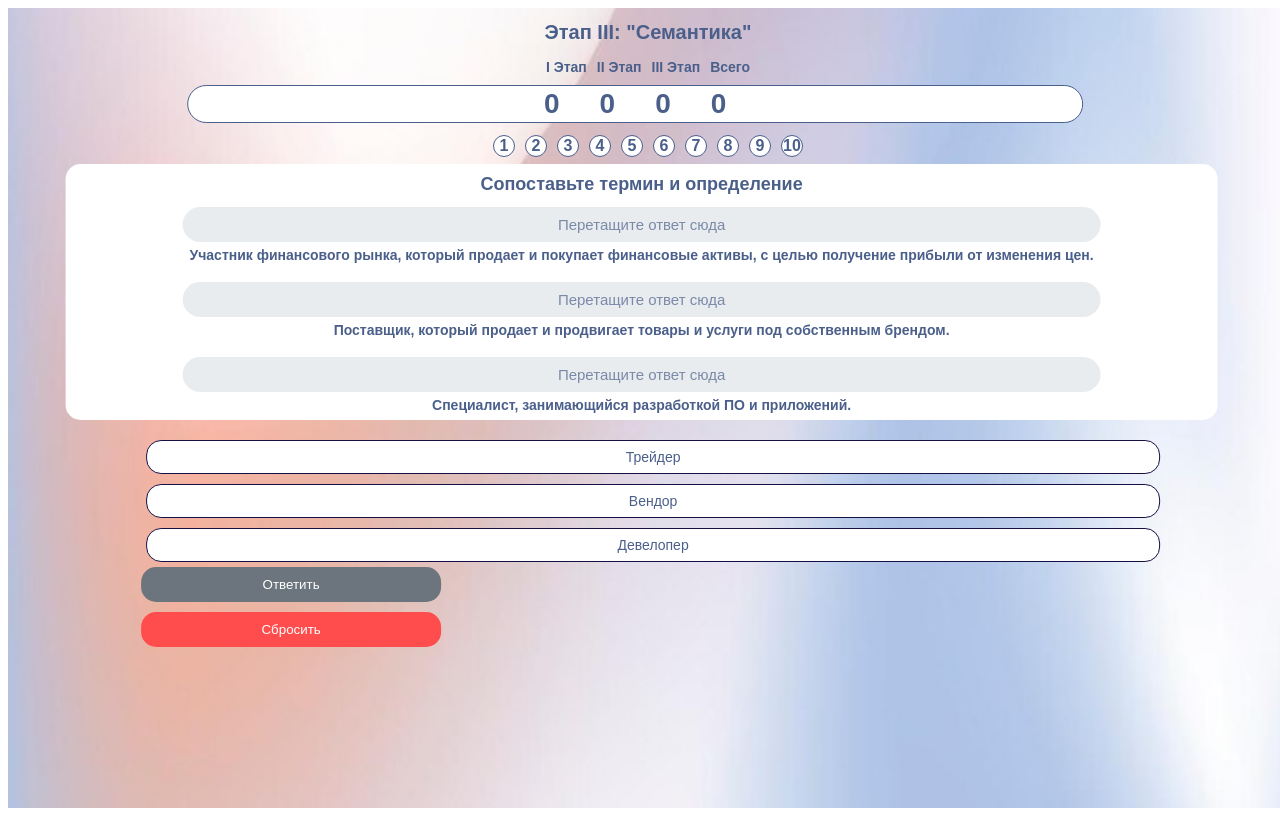
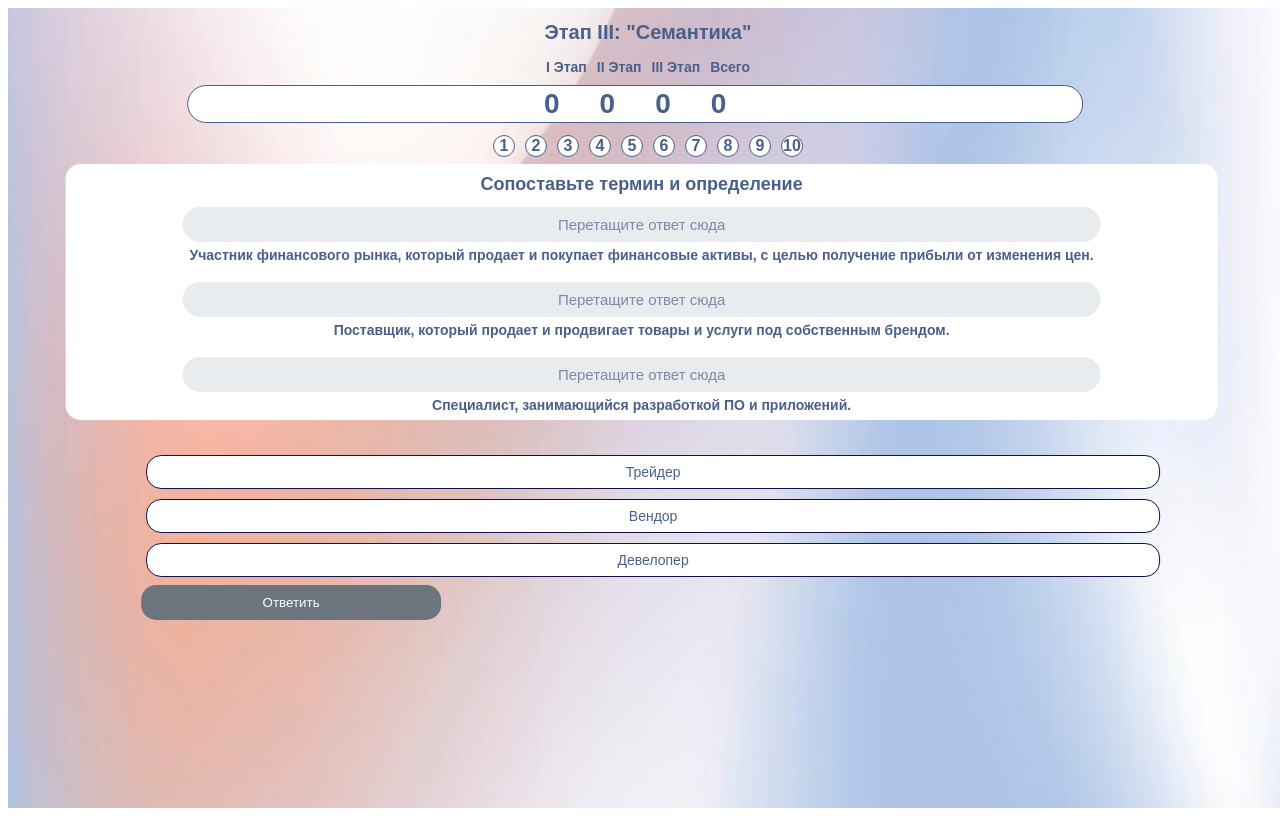
Before and after one commit to Ditrich79/Touch_buttons_VJ, a Vue app: page / in a window 1280 px wide. Built offline with nearby package versions, Linux system fonts and the light colour scheme.

Commit message:
changed reset button

```diff
--- a/src/App.vue
+++ b/src/App.vue
@@ -59,12 +59,15 @@
       >
         {{ answer.text }}
       </div>
+
+      <button v-if="isAnswerPlaced" @click="resetAnswers" :disabled="isChecked" class="reset-button">
+        Сбросить
+      </button>
+
       <button @click="checkAllAnswers" :disabled="!allAnswersDropped" class="check-button">
         Ответить
       </button>
-      <button @click="resetAnswers" :disabled="isChecked" class="reset-button">
-        Сбросить
-      </button>
+
     </div>
 
 
@@ -100,6 +103,7 @@ export default {
       isDragging: false,
       draggingAnswerStyle: {},
       isChecked: false,
+      isAnswerPlaced: false,
     };
   },
   computed: {
@@ -116,6 +120,8 @@ export default {
         this.removeDroppedAnswer(droppedAnswer);
 
         question.dropzoneStyle = { active: true };
+
+        this.isAnswerPlaced = true;
       }
     },
 
@@ -136,12 +142,19 @@ export default {
       // Сбрасываем статус правильности ответов
       this.questionStatus = {};
       this.isChecked = false; // Сбрасываем состояние проверки
+
+      this.isAnswerPlaced = false;
     },
 
     resetDropzone(question) {
       question.droppedAnswer = null; // Сбрасываем ответ
       question.hasDroppedAnswer = false; // Убираем отметку о сброшенном ответе
       question.dropzoneStyle = {}; // Сбрасываем стили
+    },
+
+    checkIfAnyAnswersPlaced() {
+      // Проверяем, есть ли хотя бы один ответ, размещенный на дроп-зонах
+      this.isAnswerPlaced = this.questions.some(question => question.hasDroppedAnswer);
     },
 
 
@@ -193,6 +206,9 @@ export default {
             question.droppedAnswer = this.draggedAnswerText; // Обновляем droppedAnswer
             question.hasDroppedAnswer = true; // Отмечаем, что ответ был сброшен
             this.removeDroppedAnswer(this.draggedAnswerText); // Удаляем ответ из доступных
+
+            // Устанавливаем состояние isAnswerPlaced в true
+            this.isAnswerPlaced = true;
           } else {
             // Здесь можно добавить уведомление о том, что ответ уже сброшен
             console.log('Ответ уже сброшен на эту дроп-зону');
@@ -210,6 +226,8 @@ export default {
       document.removeEventListener('touchmove', this.onDrag);
       document.removeEventListener('touchmove', this.preventDefaultScroll);
       document.removeEventListener('touchend', this.endDrag);
+
+      this.checkIfAnyAnswersPlaced();
     },
 
     // Добавьте метод для сброса стилей дроп-зоны
@@ -281,7 +299,7 @@ export default {
   flex-direction: column;
   margin: 0;
   height: 100vh;
-  width: 100vw; /* Убедитесь, что ширина 100% */
+  width: 100vw;
   overflow: auto;
   background-image: url("@/assets/img/background-img.png");
   background-size: cover;
@@ -374,28 +392,6 @@ export default {
   user-select: none;
   pointer-events: none;
   font-family: 'KelsonSansBG-Normal', sans-serif;
-}
-
-.check-button {
-  /* display: flex;
-  justify-content: center; */
-  padding: 10px 15px;
-  background-color: #4a5f8a;
-  color: white;
-  border: none;
-  cursor: pointer;
-  border-radius: 15px;
-  margin-top: auto;
-  transition: background-color 0.3s;
-  z-index: 1000;
-  width: 300px;
-  /* transform: translateX(-2%); */
-}
-
-.check-button:disabled {
-  background-color: #6c757d;
-  border: #151044;
-  border-radius: 15px;
 }
 
 .dropzone-label {
@@ -504,14 +500,37 @@ html, body {
   width: 100%;
 }
 
-.reset-button {
+.check-button {
+  /* display: flex;
+  justify-content: center; */
   padding: 10px 15px;
-  background-color: #ff4d4d; /* Красный цвет для кнопки сброса */
+  background-color: #4a5f8a;
   color: white;
   border: none;
   cursor: pointer;
   border-radius: 15px;
-  margin-top: 10px; /* Отступ сверху */
+  margin-top: 3px;
+  transition: background-color 0.3s;
+  z-index: 1000;
+  width: 300px;
+  /* transform: translateX(-2%); */
+}
+
+.check-button:disabled {
+  background-color: #6c757d;
+  border: #151044;
+  border-radius: 15px;
+}
+
+.reset-button {
+  padding: 10px 15px;
+  background-color: #ff4d4d;
+  color: white;
+  border: none;
+  cursor: pointer;
+  border-radius: 15px;
+  margin-bottom: 5px;
+  margin-top: auto;
   transition: background-color 0.3s;
   z-index: 1000;
   width: 300px;
```
